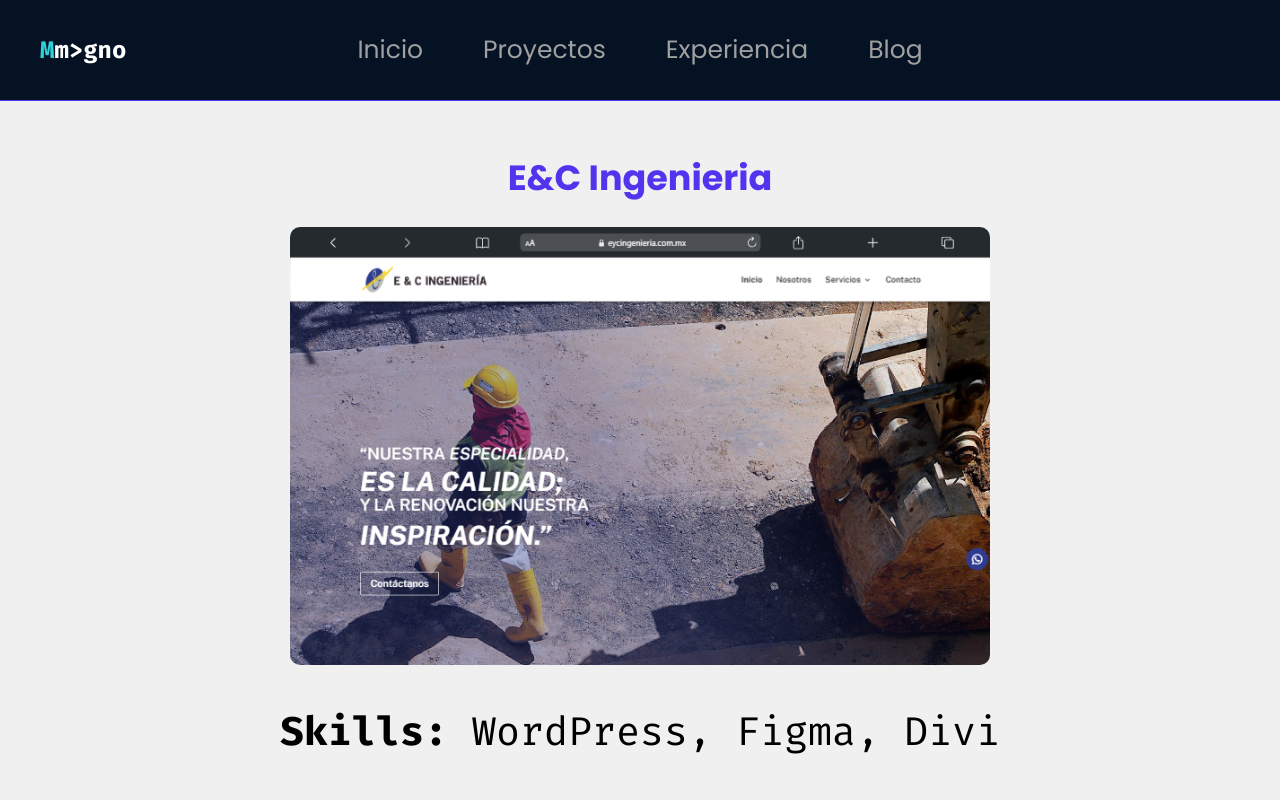
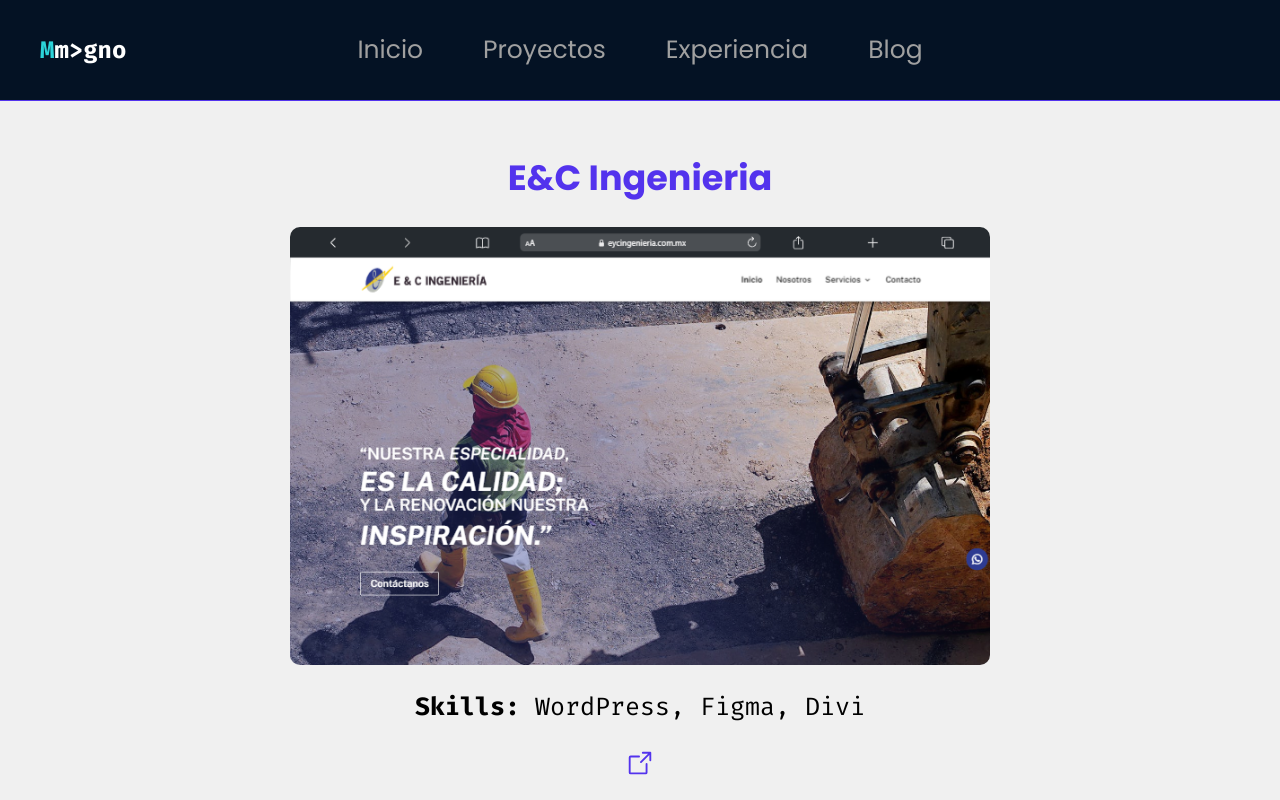
Before and after one commit to mmagno99/portfolio-mmagno-nextjs, a React (Create React App) app: page /project-bbx/1 in a window 1280 px wide. Shown: the top 800 px of the page. Built offline with nearby package versions, Linux system fonts and the light colour scheme.

Commit message:
Cambiando estilos en iconos de proyectos

```diff
--- a/src/pages/LaboralDisplay.js
+++ b/src/pages/LaboralDisplay.js
@@ -5,6 +5,8 @@ import {LaboralList} from '../helpers/LaboralList';
 import '../styles/ProyectoDisplay.css';
 
 import LiveDemoIcon from '@mui/icons-material/LiveTv';
+
+import { ArrowSquareOut } from "@phosphor-icons/react";
 
 function LaboralDisplay()
 {
@@ -22,7 +24,7 @@ function LaboralDisplay()
 
           <div className="iconsDisplay">
             {/* Con el evento onClick dispara un alert desde las funciones si es que tienen */}
-            <a href={proyecto.livedemo} onClick={proyecto.livedemo} target={"blank"}><LiveDemoIcon/></a>
+            <a href={proyecto.livedemo} onClick={proyecto.livedemo} target={"blank"}><ArrowSquareOut/></a>
 
           </div>
         </div>
--- a/src/pages/ProyectoDisplay.js
+++ b/src/pages/ProyectoDisplay.js
@@ -7,7 +7,7 @@ import '../styles/ProyectoDisplay.css';
 import GitHubIcon from '@mui/icons-material/GitHub';
 import LiveDemoIcon from '@mui/icons-material/LiveTv';
 
-
+import { ArrowSquareOut, GithubLogo } from "@phosphor-icons/react";
 
 
 function ProyectoDisplay() {
@@ -24,9 +24,9 @@ function ProyectoDisplay() {
       </p>
 
       <div className="iconsDisplay">
-        <a href={proyecto.repository} onClick={proyecto.repository} target={"blank"}><GitHubIcon/></a>
+        <a href={proyecto.repository} onClick={proyecto.repository} target={"blank"}><GithubLogo/></a>
         {/* Con el evento onClick dispara un alert desde las funciones si es que tienen */}
-        <a href={proyecto.livedemo} onClick={proyecto.livedemo} target={"blank"}><LiveDemoIcon/></a>
+        <a href={proyecto.livedemo} onClick={proyecto.livedemo} target={"blank"}><ArrowSquareOut/></a>
 
       </div>
     </div>
--- a/src/styles/ProyectoDisplay.css
+++ b/src/styles/ProyectoDisplay.css
@@ -23,13 +23,13 @@
 
   .project p {
     font-family: var(--secondary-font-firacode);
-    font-size: 40px;
+    font-size: 25px;
     color: var(--bg-color);
     text-align: center;
   }
 
   .project .iconsDisplay svg {
-    font-size: 60px;
+    font-size: 30px;
     color: var(--primary-color);
   }
 
```
